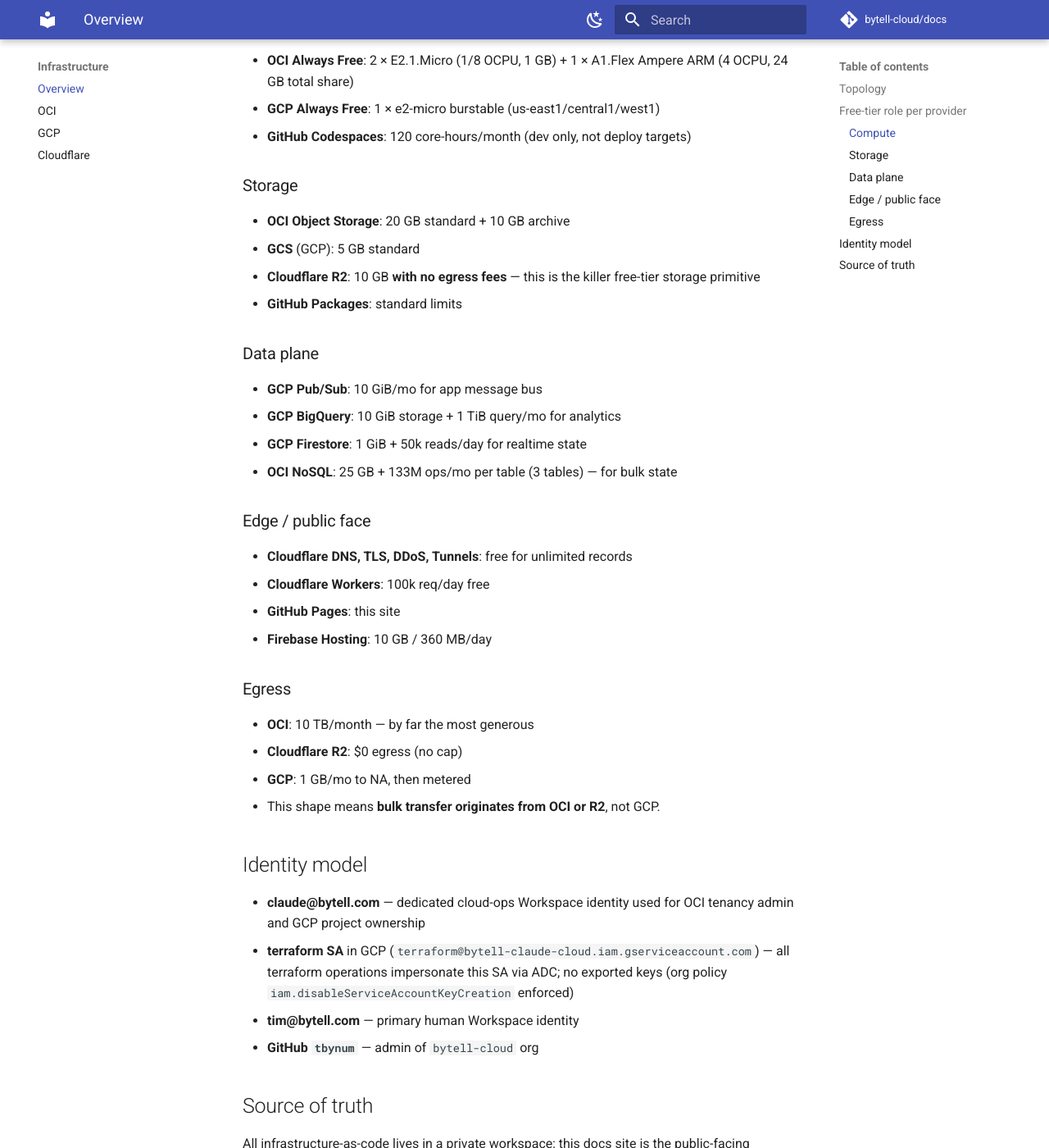
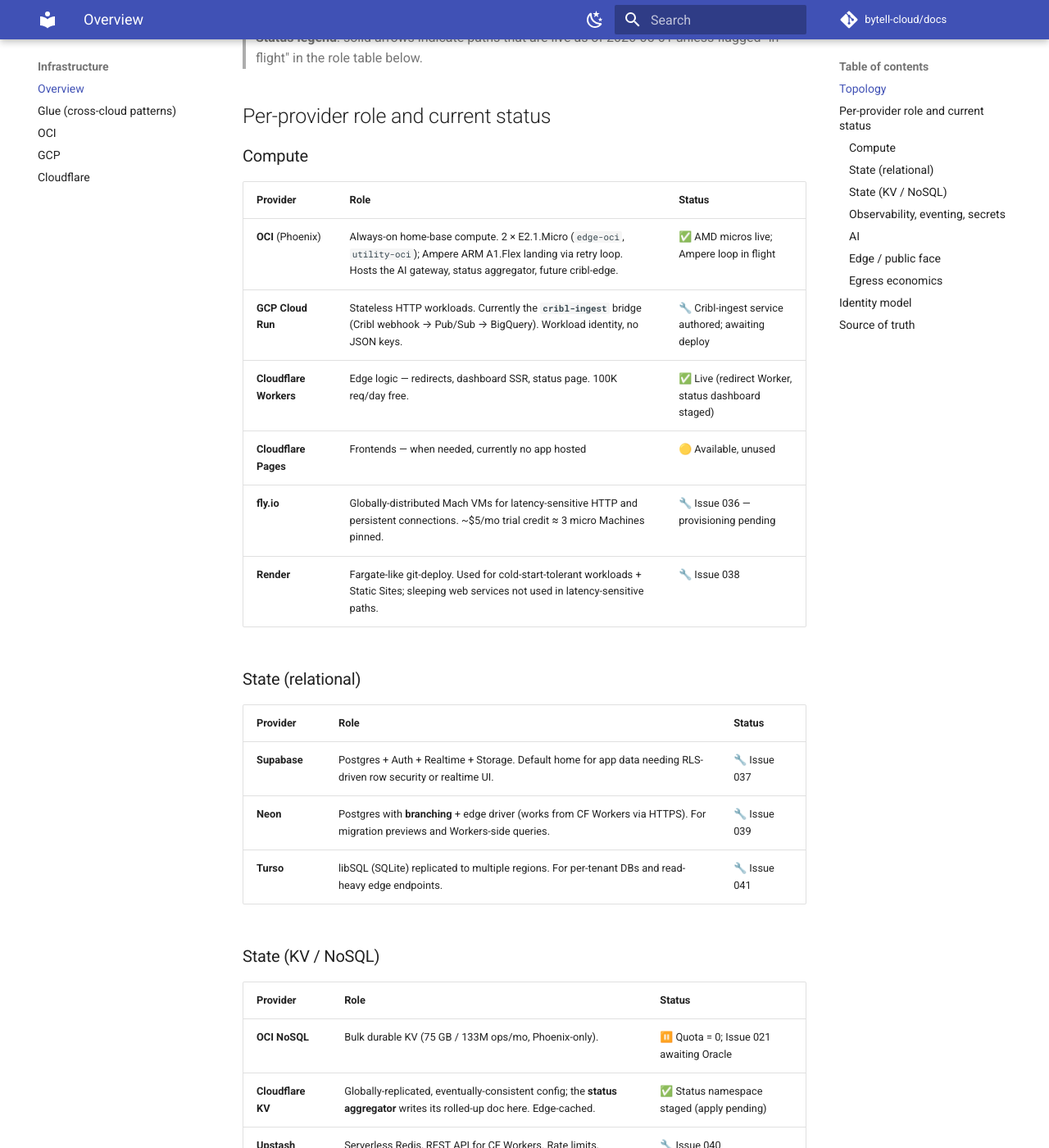
Before and after one commit to bytell-cloud/docs, an MkDocs documentation site: the page built from docs/infra/overview.md, in a window 1280 px wide and 1400 px high, scrolled down 936 px. Shown: the whole window at 82% size. Built offline with MkDocs 1.6.1 and Material for MkDocs 9.7.7, drawn with Linux system fonts in a browser that asks for light colours; comment, search, counter and statistics services are not loaded; some of the changed text lies outside the part shown.

Commit message:
infra: refresh overview for full distributed stack + add cross-cloud glue page
Updates the published architecture to reflect the eventual seven-provider
shape (OCI / GCP / Cloudflare / Cribl / fly / Render / Supabase / Neon /
Turso / Upstash) rather than the original four. Each component carries a
status flag so readers can tell what's live vs. in-flight vs. blocked.

Also adds a Glue page covering the eight cross-cloud concerns (service
discovery, auth standard, secret distribution, generalized event bus,
observability shipping, capacity awareness, data-store ownership, deploy
coordination) so each new component slots into a known shape rather than
reinventing one.

Wires Mermaid via pymdownx.superfences custom_fences plus an explicit
runtime in extra_javascript and a small theme-aware initializer.

Co-Authored-By: Claude Opus 4.7 (1M context) <noreply@anthropic.com>

````diff
--- /dev/null
+++ b/docs/assets/javascripts/mermaid-init.js
@@ -0,0 +1,29 @@
+// Initialize Mermaid against the page theme.
+// mkdocs-material toggles `data-md-color-scheme` on <body>; mirror it.
+(function () {
+  function detectTheme() {
+    const scheme =
+      document.body.getAttribute("data-md-color-scheme") ||
+      (window.matchMedia &&
+        window.matchMedia("(prefers-color-scheme: dark)").matches
+        ? "slate"
+        : "default");
+    return scheme === "slate" ? "dark" : "default";
+  }
+
+  function init() {
+    if (!window.mermaid) return;
+    window.mermaid.initialize({
+      startOnLoad: true,
+      theme: detectTheme(),
+      securityLevel: "strict",
+      flowchart: { useMaxWidth: true, htmlLabels: true },
+    });
+  }
+
+  if (document.readyState === "complete" || document.readyState === "interactive") {
+    init();
+  } else {
+    document.addEventListener("DOMContentLoaded", init);
+  }
+})();
--- a/docs/infra/overview.md
+++ b/docs/infra/overview.md
@@ -1,76 +1,156 @@
 # Infrastructure overview
 
-The stack is intentionally split across providers so each piece sits on its strongest free tier.
+A deliberately wide multi-cloud footprint, each provider used only for its
+strongest free-tier surface. The picture below is the **eventual** state
+once the in-flight provisioning issues land; the **status** column flags
+what's already up vs. what's coming.
 
 ## Topology
 
-```
-                    ┌──────────────────────┐
-                    │      bytell.com      │
-                    │   (Cloudflare DNS)   │
-                    └──────────┬───────────┘
-                               │
-          ┌────────────────────┼────────────────────┐
-          │                    │                    │
-   ┌──────▼──────┐      ┌──────▼──────┐      ┌──────▼──────┐
-   │   GitHub    │      │ Cloudflare  │      │   Tunnels   │
-   │   Pages     │      │   Pages /   │      │  (private)  │
-   │ (this site) │      │   Workers   │      │             │
-   └─────────────┘      └─────────────┘      └──────┬──────┘
-                                                     │
-                                              ┌──────▼──────┐
-                                              │  Local /    │
-                                              │  OCI VMs    │
-                                              └─────────────┘
+```mermaid
+flowchart LR
+    subgraph EDGE[Edge / public face]
+        DNS[Cloudflare DNS<br/>bytell.com]
+        WW[www.bytell.com<br/>→ cloud.bytell.com<br/>Worker redirect]
+        DOC[cloud.bytell.com<br/>this site, GitHub Pages]
+        STAT[status.bytell.com<br/>dashboard Worker]
+        AIGW[ai.bytell.com<br/>AI gateway via tunnel]
+        CDN[Cloudflare Workers + Pages<br/>edge logic, frontends]
+        TUN[Named tunnels<br/>cerebro / filebrowser /<br/>ssh / cribl-ingest]
+    end
 
-   ┌──────────────┐    ┌──────────────┐    ┌──────────────┐
-   │  OCI (PHX)   │◄──►│  GCP (IAD)   │    │  GitHub      │
-   │              │    │              │    │              │
-   │ • E2 micros  │    │ • Pub/Sub    │    │ • Source     │
-   │ • Ampere     │    │ • BigQuery   │    │ • Actions    │
-   │ • Vault      │    │ • Firestore  │    │ • Pages      │
-   │ • OS / NoSQL │    │ • Firebase   │    │              │
-   └──────────────┘    └──────────────┘    └──────────────┘
+    subgraph COMPUTE[Compute]
+        OCI_AMD[OCI E2.1.Micro × 2<br/>edge-oci, utility-oci]
+        OCI_ARM[OCI Ampere A1.Flex<br/>retry-loop in flight]
+        GCR[GCP Cloud Run<br/>cribl-ingest, future workers]
+        FLY[fly.io Mach VMs<br/>global-edge HTTP]
+        REN[Render<br/>git-deploy services]
+    end
+
+    subgraph DATA[State]
+        SUPA[Supabase<br/>Postgres + Auth + Realtime]
+        NEON[Neon<br/>edge-Postgres, branching]
+        TURSO[Turso<br/>libSQL at the edge]
+        OCI_NS[OCI NoSQL<br/>bulk durable KV]
+        UPSTASH[Upstash<br/>serverless Redis]
+        CFKV[Cloudflare KV<br/>config, status doc]
+        FIRE[GCP Firestore<br/>realtime sync]
+        BQ[GCP BigQuery<br/>analytics + warm logs]
+        R2[Cloudflare R2<br/>cold archive]
+    end
+
+    subgraph BUS[Eventing & observability]
+        PS[GCP Pub/Sub<br/>canonical event bus]
+        CRI[Cribl Cloud Free<br/>routing & fan-out]
+        VAULT[OCI Vault<br/>canonical secrets]
+        RSND[Resend<br/>alert email]
+    end
+
+    DNS --> WW & DOC & STAT & AIGW
+    DNS --> CDN
+    DNS --> TUN
+    TUN --> OCI_AMD & OCI_ARM
+
+    OCI_AMD --> AIGW
+    OCI_AMD -.uses.-> VAULT
+    GCR -.uses.-> VAULT
+
+    CDN -. reads .-> CFKV
+    STAT -. reads .-> CFKV
+    OCI_AMD -. writes .-> CFKV
+
+    CRI --> PS
+    PS --> BQ
+    CRI --> R2
+    CRI --> RSND
+
+    AIGW -. logs .-> CRI
+    GCR -. logs .-> CRI
+    OCI_AMD -. logs .-> CRI
 ```
 
-## Free-tier role per provider
+> **Status legend**: solid arrows indicate paths that are live as of
+> 2026-05-01 unless flagged "in flight" in the role table below.
+
+## Per-provider role and current status
 
 ### Compute
-- **OCI Always Free**: 2 × E2.1.Micro (1/8 OCPU, 1 GB) + 1 × A1.Flex Ampere ARM (4 OCPU, 24 GB total share)
-- **GCP Always Free**: 1 × e2-micro burstable (us-east1/central1/west1)
-- **GitHub Codespaces**: 120 core-hours/month (dev only, not deploy targets)
 
-### Storage
-- **OCI Object Storage**: 20 GB standard + 10 GB archive
-- **GCS** (GCP): 5 GB standard
-- **Cloudflare R2**: 10 GB **with no egress fees** — this is the killer free-tier storage primitive
-- **GitHub Packages**: standard limits
+| Provider | Role | Status |
+|---|---|---|
+| **OCI** (Phoenix) | Always-on home-base compute. 2 × E2.1.Micro (`edge-oci`, `utility-oci`); Ampere ARM A1.Flex landing via retry loop. Hosts the AI gateway, status aggregator, future cribl-edge. | ✅ AMD micros live; Ampere loop in flight |
+| **GCP Cloud Run** | Stateless HTTP workloads. Currently the **`cribl-ingest`** bridge (Cribl webhook → Pub/Sub → BigQuery). Workload identity, no JSON keys. | 🔧 Cribl-ingest service authored; awaiting deploy |
+| **Cloudflare Workers** | Edge logic — redirects, dashboard SSR, status page. 100K req/day free. | ✅ Live (redirect Worker, status dashboard staged) |
+| **Cloudflare Pages** | Frontends — when needed, currently no app hosted | 🟡 Available, unused |
+| **fly.io** | Globally-distributed Mach VMs for latency-sensitive HTTP and persistent connections. ~$5/mo trial credit ≈ 3 micro Machines pinned. | 🔧 Issue 036 — provisioning pending |
+| **Render** | Fargate-like git-deploy. Used for cold-start-tolerant workloads + Static Sites; sleeping web services not used in latency-sensitive paths. | 🔧 Issue 038 |
 
-### Data plane
-- **GCP Pub/Sub**: 10 GiB/mo for app message bus
-- **GCP BigQuery**: 10 GiB storage + 1 TiB query/mo for analytics
-- **GCP Firestore**: 1 GiB + 50k reads/day for realtime state
-- **OCI NoSQL**: 25 GB + 133M ops/mo per table (3 tables) — for bulk state
+### State (relational)
+
+| Provider | Role | Status |
+|---|---|---|
+| **Supabase** | Postgres + Auth + Realtime + Storage. Default home for app data needing RLS-driven row security or realtime UI. | 🔧 Issue 037 |
+| **Neon** | Postgres with **branching** + edge driver (works from CF Workers via HTTPS). For migration previews and Workers-side queries. | 🔧 Issue 039 |
+| **Turso** | libSQL (SQLite) replicated to multiple regions. For per-tenant DBs and read-heavy edge endpoints. | 🔧 Issue 041 |
+
+### State (KV / NoSQL)
+
+| Provider | Role | Status |
+|---|---|---|
+| **OCI NoSQL** | Bulk durable KV (75 GB / 133M ops/mo, Phoenix-only). | ⏸️ Quota = 0; Issue 021 awaiting Oracle |
+| **Cloudflare KV** | Globally-replicated, eventually-consistent config; the **status aggregator** writes its rolled-up doc here. Edge-cached. | ✅ Status namespace staged (apply pending) |
+| **Upstash Redis** | Serverless Redis, REST API for CF Workers. Rate limits, idempotency keys, ephemeral caches. | 🔧 Issue 040 |
+| **GCP Firestore** | Realtime document sync. | ✅ Available, unused |
+
+### Observability, eventing, secrets
+
+| Provider | Role | Status |
+|---|---|---|
+| **Cribl Cloud Free** | Observability backbone — sources collect from every provider, pipelines parse and route, destinations fan out to Resend (alerts), R2 (archive), BigQuery (warm queries via Pub/Sub bridge). 1 TB/day free. | ✅ Alerts path live; archive + analytics in flight |
+| **GCP Pub/Sub** | Canonical cross-service event bus. Cribl publishes via the bridge; consumers subscribe. | ✅ Topics live |
+| **GCP BigQuery** | Warm-path log analytics. 30-day partitioned `events` table; `events_raw` raw-JSON landing. | ✅ Tables exist |
+| **Cloudflare R2** | Cold object archive. Zero egress. | ✅ Bucket live; Cribl→R2 wiring pending Issue 035 |
+| **OCI Vault** | Canonical secret store across all clouds. 150 secrets × 40 versions. | ✅ Live |
+| **Resend** | Alert email out-of-band. Free tier 3000/mo, 100/day. | ✅ Live (alerts smoke-tested 2026-05-01) |
+
+### AI
+
+| Provider | Role | Status |
+|---|---|---|
+| **AI gateway** (OCI) | Internal Anthropic-API gateway with prompt caching. Service tokens for inter-service auth. | 🔧 Issue 034 — code planned |
 
 ### Edge / public face
-- **Cloudflare DNS, TLS, DDoS, Tunnels**: free for unlimited records
-- **Cloudflare Workers**: 100k req/day free
-- **GitHub Pages**: this site
-- **Firebase Hosting**: 10 GB / 360 MB/day
 
-### Egress
-- **OCI**: 10 TB/month — by far the most generous
-- **Cloudflare R2**: $0 egress (no cap)
-- **GCP**: 1 GB/mo to NA, then metered
-- This shape means **bulk transfer originates from OCI or R2**, not GCP.
+| Subdomain | Backed by | Purpose |
+|---|---|---|
+| `bytell.com` / `cloud.bytell.com` | GitHub Pages (this site) | Documentation |
+| `www.bytell.com` | Cloudflare Worker (redirect) | Redirects to `cloud.bytell.com` |
+| `status.bytell.com` | Cloudflare Worker (status dashboard) | Live infrastructure health |
+| `ai.bytell.com` | OCI tunnel → AI gateway | Internal AI inference (Access-gated) |
+| `edge-oci.bytell.com` / `utility-oci.bytell.com` | OCI tunnels | SSH / admin (Access-gated) |
+
+### Egress economics
+
+OCI gives 10 TB/month outbound. Cloudflare R2 has zero egress. GCP charges
+beyond 1 GB/month to NA. **Bulk transfer originates from OCI or R2**, never
+GCP. Inter-cloud traffic uses HTTPS over the public internet — within free
+egress allowances on the way out, free on the way in.
 
 ## Identity model
 
-- **claude@bytell.com** — dedicated cloud-ops Workspace identity used for OCI tenancy admin and GCP project ownership
-- **terraform SA** in GCP (`terraform@bytell-claude-cloud.iam.gserviceaccount.com`) — all terraform operations impersonate this SA via ADC; no exported keys (org policy `iam.disableServiceAccountKeyCreation` enforced)
-- **tim@bytell.com** — primary human Workspace identity
-- **GitHub `tbynum`** — admin of `bytell-cloud` org
+| Identity | Where | What it does |
+|---|---|---|
+| `claude@bytell.com` | Workspace | Cloud-ops account; OCI tenancy admin; GCP project owner. |
+| `tim@bytell.com` | Workspace | Primary human account; receives DMARC and alert emails. |
+| `terraform@bytell-claude-cloud.iam.gserviceaccount.com` | GCP | Impersonation target for all terraform; no JSON key. |
+| `cribl-ingest@bytell-claude-cloud.iam.gserviceaccount.com` | GCP | Cloud Run runtime SA; publish-only on `claude-events` topic. |
+| `tbynum` | GitHub | Admin of `bytell-cloud` org. |
 
 ## Source of truth
 
-All infrastructure-as-code lives in a private workspace; this docs site is the public-facing summary. Issues for cloud work are tracked locally in `ProjectMgmt/` and referenced here when relevant.
+Infrastructure-as-code lives in a private workspace under `infra/` —
+Terraform per provider (oci/, gcp/, cloudflare/), Cribl YAMLs, Cloud Run
+sources, systemd units, scripts. Issues for cloud work are tracked locally
+in `ProjectMgmt/` and referenced here when relevant.
+
+This site is the public-facing summary, regenerated from those sources.
--- a/mkdocs.yml
+++ b/mkdocs.yml
@@ -37,6 +37,7 @@ nav:
   - Home: index.md
   - Infrastructure:
       - Overview: infra/overview.md
+      - Glue (cross-cloud patterns): infra/glue.md
       - OCI: infra/oci.md
       - GCP: infra/gcp.md
       - Cloudflare: infra/cloudflare.md
@@ -55,9 +56,20 @@ markdown_extensions:
       anchor_linenums: true
   - pymdownx.inlinehilite
   - pymdownx.snippets
-  - pymdownx.superfences
+  - pymdownx.superfences:
+      custom_fences:
+        - name: mermaid
+          class: mermaid
+          format: !!python/name:pymdownx.superfences.fence_code_format
   - pymdownx.tabbed:
       alternate_style: true
 
 plugins:
   - search
+
+# Mermaid diagrams. mkdocs-material has integrated support via its own
+# bundle on newer versions; on this version (9.7.6) we wire the runtime
+# explicitly. Self-init at the bottom; theme switches via dataset attribute.
+extra_javascript:
+  - https://unpkg.com/mermaid@11/dist/mermaid.min.js
+  - assets/javascripts/mermaid-init.js
````
Also changed, not shown: docs/index.md (+43 -9 lines), docs/infra/glue.md (added, +272 -0 lines).
